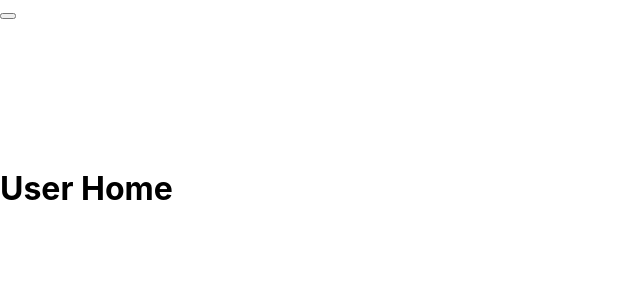
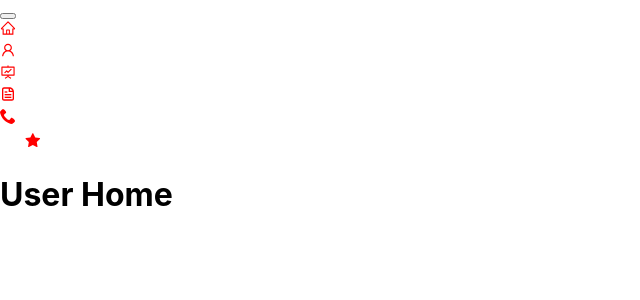
Before and after one commit to SANJANASOLANGA/ReactFoodRecipe, a React (Create React App) app in the folder Client/: page /userDetails in a window 1280 px wide. Shown: the top 300 px of the page, without its empty margins (0-640 px from the left). Built offline with nearby package versions, Linux system fonts and the light colour scheme; no server answers.

Commit message:
Uncommented icons

```diff
--- a/Client/src/components/Navbar.js
+++ b/Client/src/components/Navbar.js
@@ -55,7 +55,7 @@ function NavBar() {
           <Nav className="ms-auto" defaultActiveKey="#home">
             <Nav.Item>
               <Nav.Link as={Link} to="/" onClick={() => updateExpanded(false)}>
-                {/* <AiOutlineHome style={{ marginBottom: "2px" }} />  */}
+                <AiOutlineHome style={{ marginBottom: "2px", color: 'red' }} />
                 Home
               </Nav.Link>
             </Nav.Item>
@@ -66,8 +66,8 @@ function NavBar() {
                 to="/about"
                 onClick={() => updateExpanded(false)}
               >
-                {/* <AiOutlineUser style={{ marginBottom: "2px" }} /> */}
-                 About
+                <AiOutlineUser style={{ marginBottom: "2px", color: 'red' }} />
+                About
               </Nav.Link>
             </Nav.Item>
 
@@ -77,9 +77,9 @@ function NavBar() {
                 to="/project"
                 onClick={() => updateExpanded(false)}
               >
-                {/* <AiOutlineFundProjectionScreen
-                  style={{ marginBottom: "2px" }}
-                /> */}
+                <AiOutlineFundProjectionScreen
+                  style={{ marginBottom: "2px", color: 'red' }}
+                />
                 {" "}
                 Recipes
               </Nav.Link>
@@ -91,7 +91,7 @@ function NavBar() {
                 to="/resume"
                 onClick={() => updateExpanded(false)}
               >
-                <CgFileDocument style={{ marginBottom: "2px" }} />
+                <CgFileDocument style={{ marginBottom: "2px", color: 'red' }} />
                 Download
               </Nav.Link>
             </Nav.Item>
@@ -102,7 +102,7 @@ function NavBar() {
                 to="/contact"
                 onClick={() => updateExpanded(false)}
               >
-                <ImPhone style={{ marginBottom: "2px" }} /> Contact
+                <ImPhone style={{ marginBottom: "2px", color: 'red' }} /> Contact
               </Nav.Link>
             </Nav.Item>
 
@@ -113,7 +113,7 @@ function NavBar() {
                 className="fork-btn-inner"
               >
                 <CgGitFork style={{ fontSize: "1.2em" }} />{" "}
-                {/* <AiFillStar style={{ fontSize: "1.1em" }} /> */}
+                <AiFillStar style={{ fontSize: "1.1em", color: 'red' }} />
               </Button>
             </Nav.Item>
           </Nav>
```
